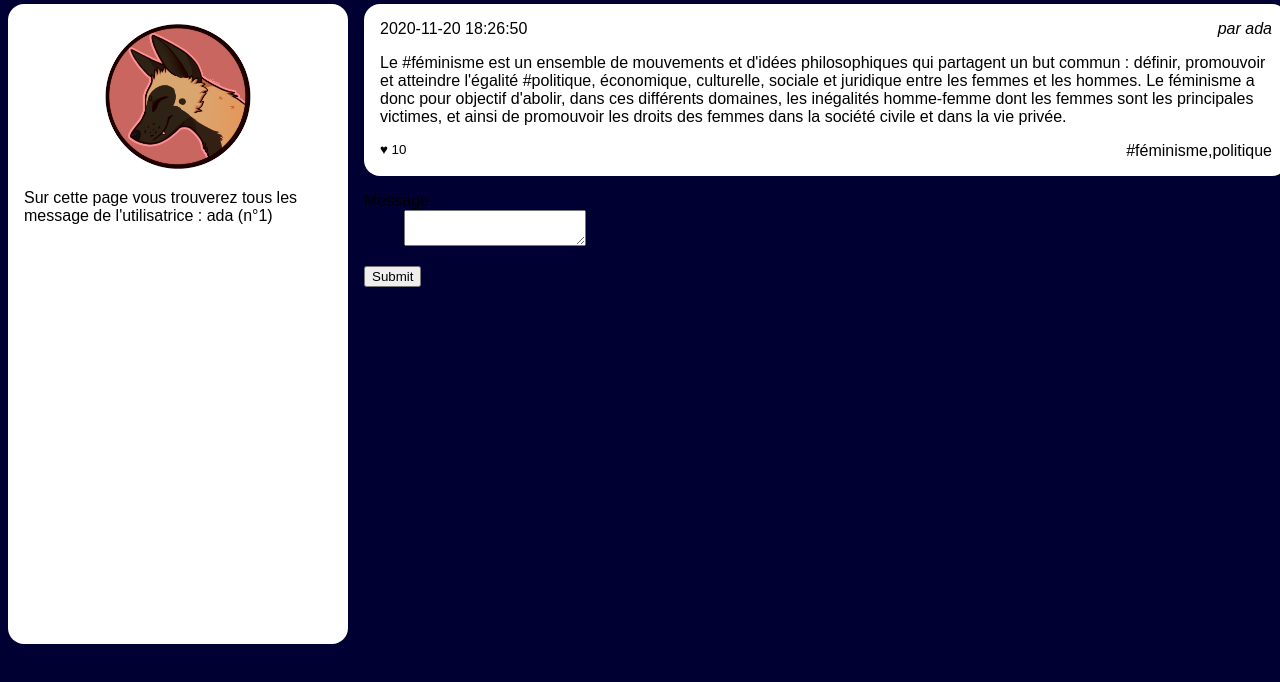
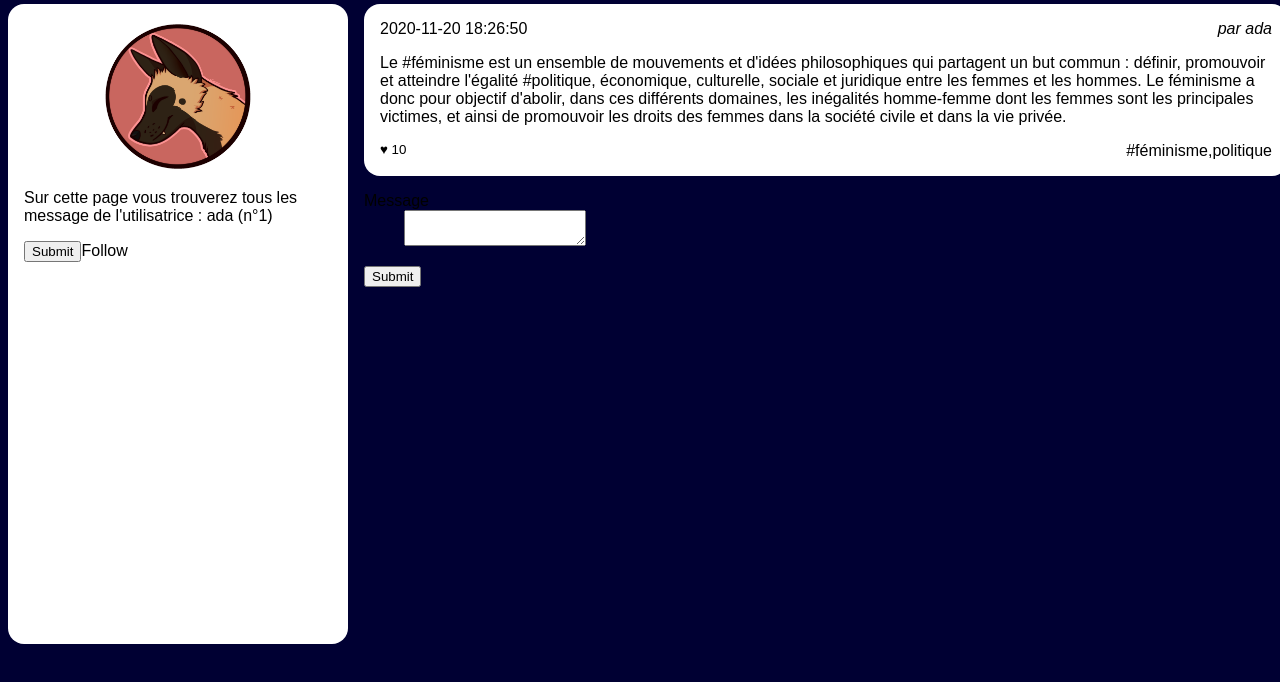
Before and after one commit to MarieCoulay/Projet-Collectif-Reseau-Social-PHP, a PHP site: page /wall.php in a window 1280 px wide. Shown: the part 118-800 px from the top of the page. Run offline with PHP 8.4, Linux system fonts and the light colour scheme; a user stored in the database is signed in; data comes from the database, SQL or seed files in the repository.

Commit message:
début de boutton follow

```diff
--- a/resoc/login.php
+++ b/resoc/login.php
@@ -60,12 +60,14 @@ include "session.php"
                         echo "La connexion a échouée. ";
                     } else {
                         echo "Votre connexion est un succès : " . $user['alias'] . ".";
+                        header("refresh: 0");
 
                         // Etape 7 : Se souvenir que l'utilisateur s'est connecté pour la suite
                         // documentation: https://www.php.net/manual/fr/session.examples.basic.php
                         $_SESSION['connected_id'] = $user['id'];
                     }
                 }
+
                 ?>
                 <form action="login.php" method="post">
                     <input type='hidden' name='???' value='achanger'>
--- a/resoc/wall.php
+++ b/resoc/wall.php
@@ -32,6 +32,9 @@ include "session.php"
                     (n°<?php echo $userId ?>)
                 </p>
             </section>
+            <form action="wall.php" method="post">
+            <input type='submit'>Follow</input>
+            </form>
         </aside>
         <main>
             <?php
```
Also changed, not shown: resoc/following.php (added).
